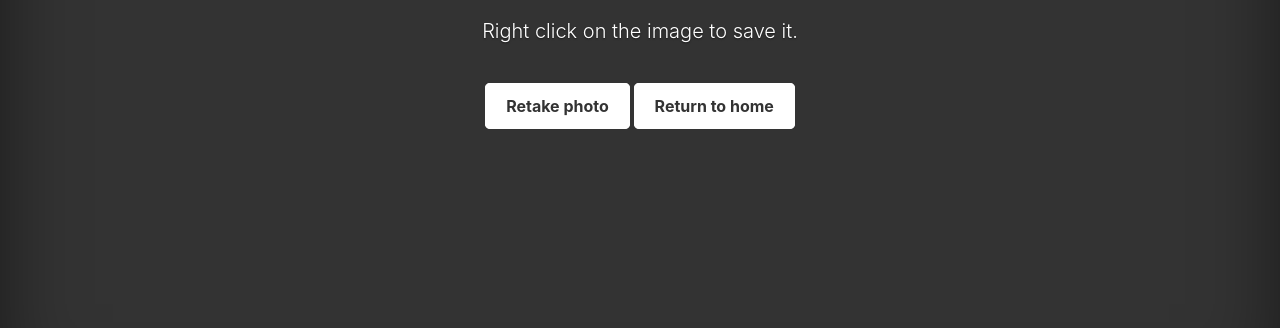
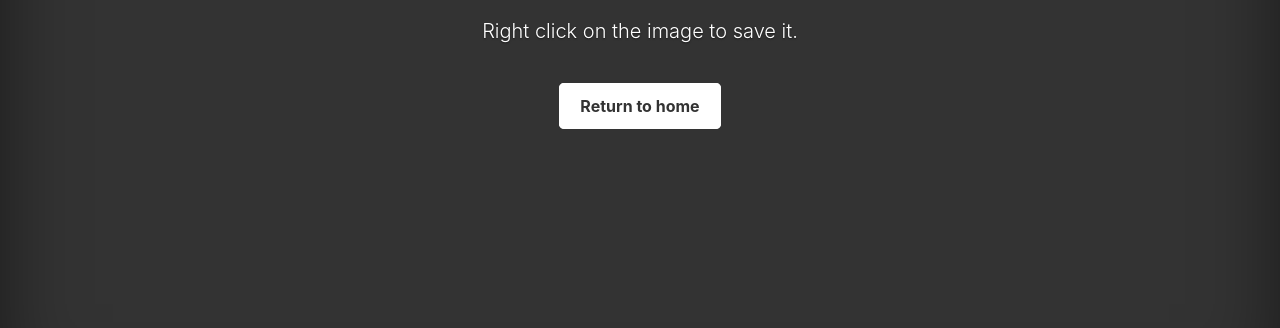
Before and after one commit to thearchitector/oncrop, a Flask app: template source/templates/show.html in a window 1280 px wide. Shown: the part 401-729 px from the top of the page. Run offline with Flask 2, Linux system fonts and the light colour scheme; the template is opened without the code that fills it, so the values that code supplies are empty; some libraries are stand-ins or nearby versions.

Commit message:
Remove retake picture button (broken functionality)

```diff
--- a/source/templates/show.html
+++ b/source/templates/show.html
@@ -15,7 +15,6 @@
 			<main role="main" class="inner cover mt-auto">
 				<img id="marker" class="mb-3" src="{{ captured_img }}">
 				<p class="lead mb-5">Right click on the image to save it.</p>
-        <a href="/snapshot" class="cover button">Retake photo</a>
         <a href="/" class="cover button">Return to home</a>
 			</main>
 
```
